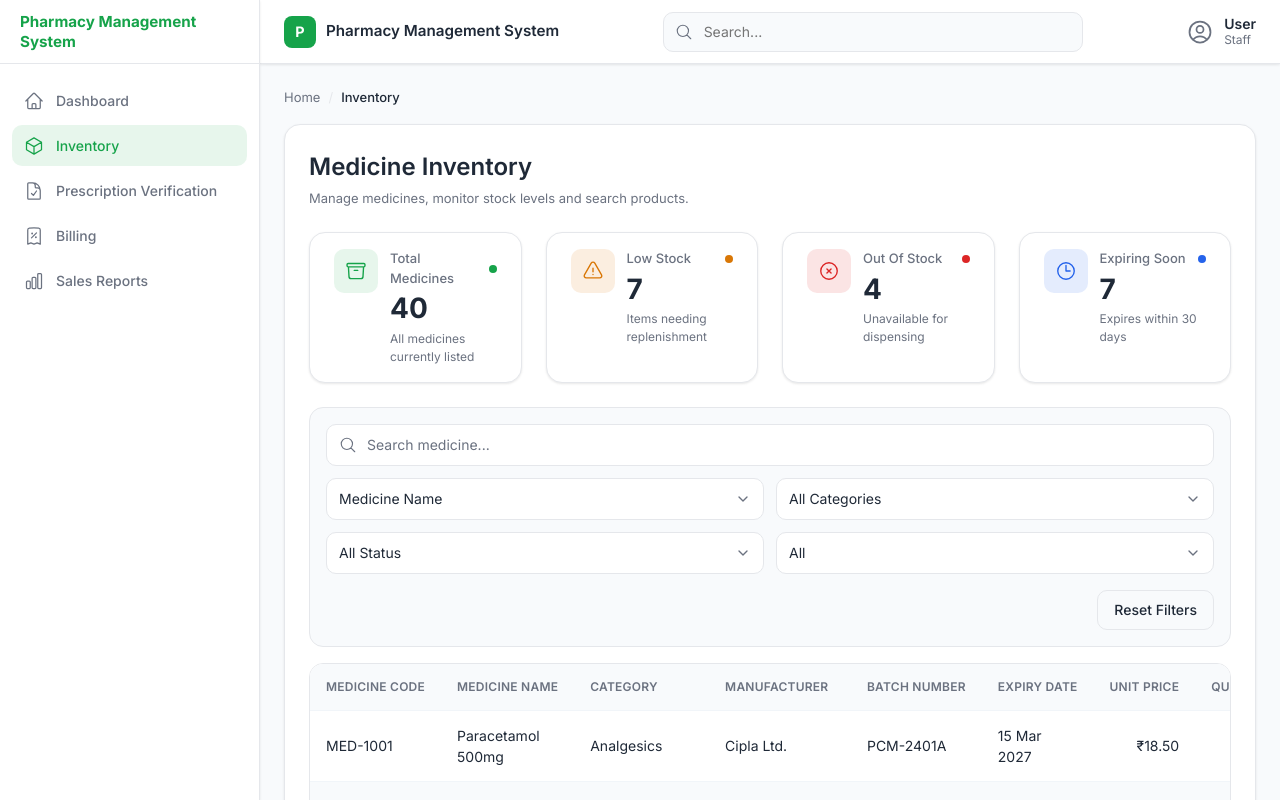
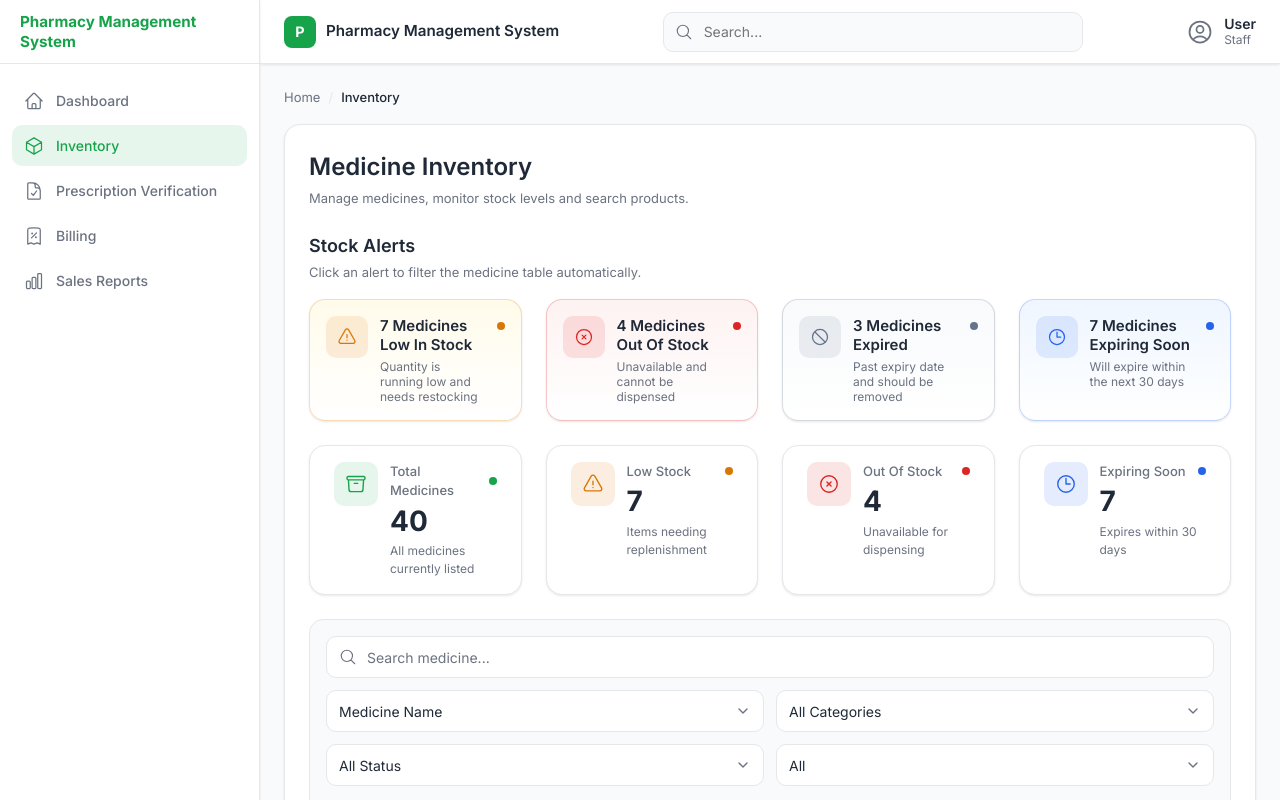
Before and after one commit to paruljamwal/Pharmacy_Management_System, a React (Vite) app: page /inventory in a window 1280 px wide. Shown: the top 800 px of the page. Built offline with nearby package versions, Linux system fonts and the light colour scheme.

Commit message:
feat: add inventory stock alerts

```diff
--- /dev/null
+++ b/src/components/common/AlertCard.css
@@ -0,0 +1,144 @@
+.ui-alert-card {
+  display: flex;
+  align-items: flex-start;
+  gap: var(--space-md);
+  width: 100%;
+  padding: var(--space-lg);
+  border: 1px solid var(--color-border);
+  border-radius: var(--radius-card);
+  background: var(--color-card);
+  box-shadow: var(--shadow-soft);
+  text-align: left;
+  cursor: default;
+  transition: border-color 0.15s ease, box-shadow 0.15s ease, transform 0.15s ease;
+}
+
+.ui-alert-card.is-clickable {
+  cursor: pointer;
+}
+
+.ui-alert-card.is-clickable:hover {
+  transform: translateY(-1px);
+  box-shadow: var(--shadow-card);
+}
+
+.ui-alert-card:disabled {
+  opacity: 0.55;
+  cursor: not-allowed;
+  transform: none;
+  box-shadow: var(--shadow-soft);
+}
+
+.ui-alert-card__icon {
+  display: inline-flex;
+  align-items: center;
+  justify-content: center;
+  width: 42px;
+  height: 42px;
+  border-radius: var(--radius-md);
+  flex-shrink: 0;
+}
+
+.ui-alert-card__content {
+  display: flex;
+  flex-direction: column;
+  gap: 4px;
+  min-width: 0;
+  flex: 1;
+}
+
+.ui-alert-card__title {
+  font-size: var(--font-size-base);
+  font-weight: 600;
+  color: var(--color-text);
+  line-height: 1.3;
+}
+
+.ui-alert-card__description {
+  font-size: var(--font-size-xs);
+  color: var(--color-text-muted);
+}
+
+.ui-alert-card__indicator {
+  width: 8px;
+  height: 8px;
+  margin-top: 6px;
+  border-radius: 50%;
+  flex-shrink: 0;
+}
+
+.ui-alert-card--warning {
+  border-color: rgba(217, 119, 6, 0.25);
+  background: linear-gradient(180deg, #fffbeb 0%, var(--color-card) 100%);
+}
+
+.ui-alert-card--warning .ui-alert-card__icon {
+  background: var(--color-warning-soft);
+  color: var(--color-warning);
+}
+
+.ui-alert-card--warning .ui-alert-card__indicator {
+  background: var(--color-warning);
+}
+
+.ui-alert-card--danger {
+  border-color: rgba(220, 38, 38, 0.25);
+  background: linear-gradient(180deg, #fef2f2 0%, var(--color-card) 100%);
+}
+
+.ui-alert-card--danger .ui-alert-card__icon {
+  background: var(--color-danger-soft);
+  color: var(--color-danger);
+}
+
+.ui-alert-card--danger .ui-alert-card__indicator {
+  background: var(--color-danger);
+}
+
+.ui-alert-card--info {
+  border-color: rgba(37, 99, 235, 0.25);
+  background: linear-gradient(180deg, #eff6ff 0%, var(--color-card) 100%);
+}
+
+.ui-alert-card--info .ui-alert-card__icon {
+  background: var(--color-info-soft);
+  color: var(--color-info);
+}
+
+.ui-alert-card--info .ui-alert-card__indicator {
+  background: var(--color-info);
+}
+
+.ui-alert-card--neutral {
+  border-color: rgba(100, 116, 139, 0.25);
+  background: linear-gradient(180deg, #f8fafc 0%, var(--color-card) 100%);
+}
+
+.ui-alert-card--neutral .ui-alert-card__icon {
+  background: var(--color-neutral-soft);
+  color: var(--color-neutral);
+}
+
+.ui-alert-card--neutral .ui-alert-card__indicator {
+  background: var(--color-neutral);
+}
+
+.ui-alert-card.is-active {
+  box-shadow: 0 0 0 2px var(--color-primary-soft), var(--shadow-card);
+}
+
+.ui-alert-card--warning.is-active {
+  border-color: var(--color-warning);
+}
+
+.ui-alert-card--danger.is-active {
+  border-color: var(--color-danger);
+}
+
+.ui-alert-card--info.is-active {
+  border-color: var(--color-info);
+}
+
+.ui-alert-card--neutral.is-active {
+  border-color: var(--color-neutral);
+}
--- /dev/null
+++ b/src/components/common/AlertCard.jsx
@@ -0,0 +1,40 @@
+import clsx from 'clsx';
+import './AlertCard.css';
+
+function AlertCard({
+  title,
+  description,
+  icon = null,
+  tone = 'warning',
+  active = false,
+  onClick,
+  className = '',
+  ...props
+}) {
+  const isClickable = typeof onClick === 'function';
+
+  return (
+    <button
+      type="button"
+      className={clsx(
+        'ui-alert-card',
+        `ui-alert-card--${tone}`,
+        active && 'is-active',
+        isClickable && 'is-clickable',
+        className,
+      )}
+      onClick={onClick}
+      disabled={!isClickable}
+      {...props}
+    >
+      {icon && <span className="ui-alert-card__icon">{icon}</span>}
+      <span className="ui-alert-card__content">
+        <span className="ui-alert-card__title">{title}</span>
+        {description && <span className="ui-alert-card__description">{description}</span>}
+      </span>
+      <span className="ui-alert-card__indicator" aria-hidden="true" />
+    </button>
+  );
+}
+
+export default AlertCard;
--- a/src/components/common/index.js
+++ b/src/components/common/index.js
@@ -8,3 +8,4 @@ export { default as Table } from './Table';
 export { default as EmptyState } from './EmptyState';
 export { default as Skeleton } from './Skeleton';
 export { default as HighlightText } from './HighlightText';
+export { default as AlertCard } from './AlertCard';
--- a/src/constants/inventory.js
+++ b/src/constants/inventory.js
@@ -43,6 +43,40 @@ export const EXPIRY_OPTIONS = [
   { value: 'expired', label: 'Expired' },
 ];
 
+export const STOCK_ALERT_TYPES = {
+  LOW_STOCK: 'lowStock',
+  OUT_OF_STOCK: 'outOfStock',
+  EXPIRED: 'expired',
+  EXPIRING_SOON: 'expiringSoon',
+};
+
+export const STOCK_ALERT_FILTERS = {
+  [STOCK_ALERT_TYPES.LOW_STOCK]: {
+    searchBy: 'medicineName',
+    category: 'all',
+    stockStatus: STOCK_STATUS.LOW_STOCK,
+    expiry: 'all',
+  },
+  [STOCK_ALERT_TYPES.OUT_OF_STOCK]: {
+    searchBy: 'medicineName',
+    category: 'all',
+    stockStatus: STOCK_STATUS.OUT_OF_STOCK,
+    expiry: 'all',
+  },
+  [STOCK_ALERT_TYPES.EXPIRED]: {
+    searchBy: 'medicineName',
+    category: 'all',
+    stockStatus: 'all',
+    expiry: 'expired',
+  },
+  [STOCK_ALERT_TYPES.EXPIRING_SOON]: {
+    searchBy: 'medicineName',
+    category: 'all',
+    stockStatus: 'all',
+    expiry: 'expiringSoon',
+  },
+};
+
 export const ROWS_PER_PAGE_OPTIONS = [
   { value: '10', label: '10' },
   { value: '20', label: '20' },
--- a/src/pages/Inventory.jsx
+++ b/src/pages/Inventory.jsx
@@ -2,11 +2,14 @@ import { useEffect, useMemo, useState } from 'react';
 import { PageHeader } from '../components/layout';
 import { medicines } from '../data/medicines';
 import useDebounce from '../hooks/useDebounce';
+import { STOCK_ALERT_FILTERS, STOCK_ALERT_TYPES } from '../constants/inventory';
 import {
   filterMedicines,
   getInventorySummary,
+  getStockAlerts,
   paginateItems,
 } from '../utils/inventory';
+import InventoryStockAlerts from './inventory/InventoryStockAlerts';
 import InventorySummaryCards from './inventory/InventorySummaryCards';
 import InventoryToolbar from './inventory/InventoryToolbar';
 import InventoryTable from './inventory/InventoryTable';
@@ -20,6 +23,19 @@ const INITIAL_FILTERS = {
   expiry: 'all',
 };
 
+function getActiveAlert(filters) {
+  return (
+    Object.values(STOCK_ALERT_TYPES).find((alertKey) => {
+      const alertFilters = STOCK_ALERT_FILTERS[alertKey];
+      return (
+        filters.stockStatus === alertFilters.stockStatus &&
+        filters.expiry === alertFilters.expiry &&
+        filters.category === alertFilters.category
+      );
+    }) ?? null
+  );
+}
+
 function Inventory() {
   const [searchInput, setSearchInput] = useState('');
   const [filters, setFilters] = useState(INITIAL_FILTERS);
@@ -29,6 +45,8 @@ function Inventory() {
   const debouncedSearch = useDebounce(searchInput, 300);
 
   const summary = useMemo(() => getInventorySummary(medicines), []);
+  const stockAlerts = useMemo(() => getStockAlerts(medicines), []);
+  const activeAlert = useMemo(() => getActiveAlert(filters), [filters]);
 
   const filteredMedicines = useMemo(
     () =>
@@ -60,6 +78,11 @@ function Inventory() {
     setFilters((current) => ({ ...current, [key]: value }));
   };
 
+  const handleAlertClick = (alertKey) => {
+    setSearchInput('');
+    setFilters(STOCK_ALERT_FILTERS[alertKey]);
+  };
+
   const handleReset = () => {
     setSearchInput('');
     setFilters(INITIAL_FILTERS);
@@ -76,6 +99,12 @@ function Inventory() {
       <PageHeader
         title="Medicine Inventory"
         subtitle="Manage medicines, monitor stock levels and search products."
+      />
+
+      <InventoryStockAlerts
+        alerts={stockAlerts}
+        activeAlert={activeAlert}
+        onAlertClick={handleAlertClick}
       />
 
       <InventorySummaryCards summary={summary} />
--- /dev/null
+++ b/src/pages/inventory/InventoryStockAlerts.css
@@ -0,0 +1,38 @@
+.inventory-alerts {
+  margin-bottom: var(--space-xl);
+}
+
+.inventory-alerts__header {
+  margin-bottom: var(--space-lg);
+}
+
+.inventory-alerts__title {
+  margin: 0 0 4px;
+  font-size: var(--font-size-lg);
+  font-weight: 600;
+  color: var(--color-text);
+}
+
+.inventory-alerts__subtitle {
+  margin: 0;
+  font-size: var(--font-size-sm);
+  color: var(--color-text-muted);
+}
+
+.inventory-alerts__grid {
+  display: grid;
+  grid-template-columns: repeat(4, minmax(0, 1fr));
+  gap: var(--space-xl);
+}
+
+@media (max-width: 1200px) {
+  .inventory-alerts__grid {
+    grid-template-columns: repeat(2, minmax(0, 1fr));
+  }
+}
+
+@media (max-width: 640px) {
+  .inventory-alerts__grid {
+    grid-template-columns: 1fr;
+  }
+}
--- /dev/null
+++ b/src/pages/inventory/InventoryStockAlerts.jsx
@@ -0,0 +1,79 @@
+import {
+  HiOutlineExclamationTriangle,
+  HiOutlineXCircle,
+  HiOutlineNoSymbol,
+  HiOutlineClock,
+} from 'react-icons/hi2';
+import { AlertCard } from '../../components/common';
+import { STOCK_ALERT_TYPES } from '../../constants/inventory';
+import { formatMedicineAlertTitle } from '../../utils/inventory';
+import './InventoryStockAlerts.css';
+
+const ALERT_CONFIG = [
+  {
+    key: STOCK_ALERT_TYPES.LOW_STOCK,
+    countKey: 'lowStock',
+    phrase: 'Low In Stock',
+    description: 'Quantity is running low and needs restocking',
+    tone: 'warning',
+    icon: HiOutlineExclamationTriangle,
+  },
+  {
+    key: STOCK_ALERT_TYPES.OUT_OF_STOCK,
+    countKey: 'outOfStock',
+    phrase: 'Out Of Stock',
+    description: 'Unavailable and cannot be dispensed',
+    tone: 'danger',
+    icon: HiOutlineXCircle,
+  },
+  {
+    key: STOCK_ALERT_TYPES.EXPIRED,
+    countKey: 'expired',
+    phrase: 'Expired',
+    description: 'Past expiry date and should be removed',
+    tone: 'neutral',
+    icon: HiOutlineNoSymbol,
+  },
+  {
+    key: STOCK_ALERT_TYPES.EXPIRING_SOON,
+    countKey: 'expiringSoon',
+    phrase: 'Expiring Soon',
+    description: 'Will expire within the next 30 days',
+    tone: 'info',
+    icon: HiOutlineClock,
+  },
+];
+
+function InventoryStockAlerts({ alerts, activeAlert, onAlertClick }) {
+  return (
+    <section className="inventory-alerts" aria-label="Stock alerts">
+      <div className="inventory-alerts__header">
+        <h2 className="inventory-alerts__title">Stock Alerts</h2>
+        <p className="inventory-alerts__subtitle">
+          Click an alert to filter the medicine table automatically.
+        </p>
+      </div>
+
+      <div className="inventory-alerts__grid">
+        {ALERT_CONFIG.map(({ key, countKey, phrase, description, tone, icon: Icon }) => {
+          const count = alerts[countKey] ?? 0;
+
+          return (
+            <AlertCard
+              key={key}
+              tone={tone}
+              title={formatMedicineAlertTitle(count, phrase)}
+              description={description}
+              icon={<Icon size={20} />}
+              active={activeAlert === key}
+              onClick={count > 0 ? () => onAlertClick(key) : undefined}
+              aria-pressed={activeAlert === key}
+            />
+          );
+        })}
+      </div>
+    </section>
+  );
+}
+
+export default InventoryStockAlerts;
--- a/src/utils/inventory.js
+++ b/src/utils/inventory.js
@@ -57,6 +57,20 @@ export function getInventorySummary(items) {
   };
 }
 
+export function getStockAlerts(items) {
+  return {
+    lowStock: items.filter((item) => item.stockStatus === 'Low Stock').length,
+    outOfStock: items.filter((item) => item.stockStatus === 'Out Of Stock').length,
+    expired: items.filter((item) => isExpired(item.expiryDate)).length,
+    expiringSoon: items.filter((item) => isExpiringSoon(item.expiryDate)).length,
+  };
+}
+
+export function formatMedicineAlertTitle(count, phrase) {
+  const noun = count === 1 ? 'Medicine' : 'Medicines';
+  return `${count} ${noun} ${phrase}`;
+}
+
 export function filterMedicines(
   items,
   { search = '', searchBy = 'medicineName', category = 'all', stockStatus = 'all', expiry = 'all' },
```
